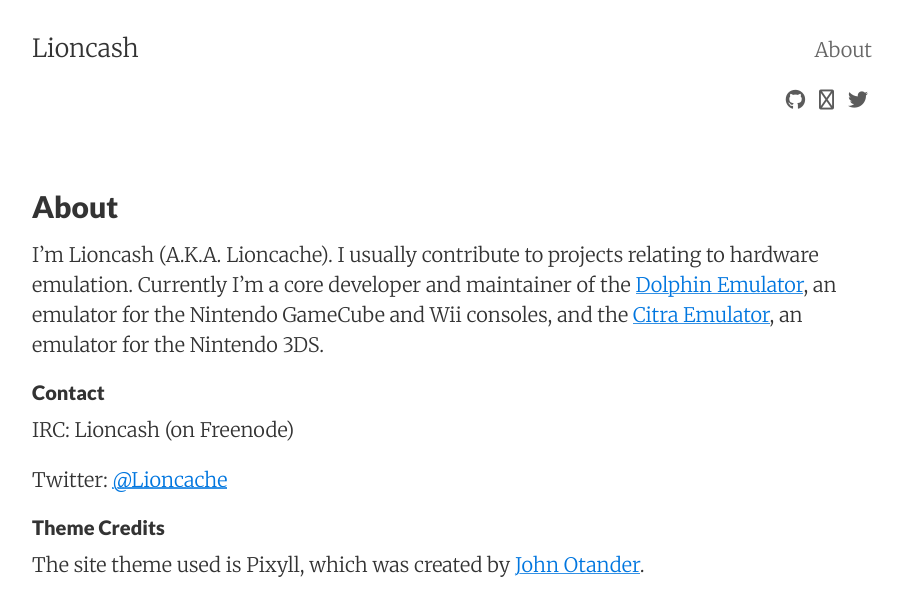
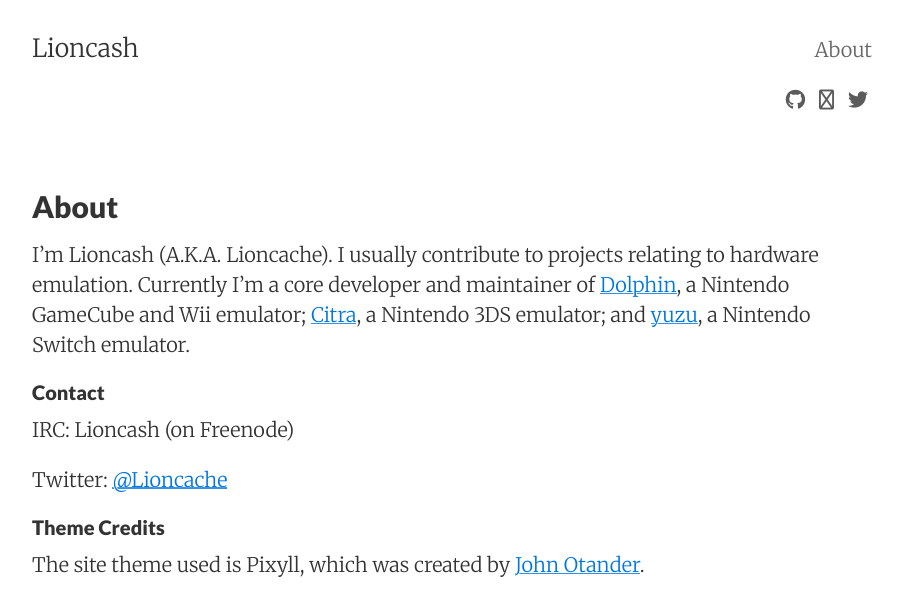
Before and after one commit to lioncash/lioncash.github.io, a Jekyll site: the page built from about.md, in a window 1280 px wide, cut to the strip 0-796 px from the top of the page. Shown: the top 616 px of the strip, without its empty margins (188-1090 px from the left). Built offline with Jekyll 4.4.1, drawn with Linux system fonts in a browser that asks for light colours; nearby versions of some CDN libraries.

Commit message:
about: Update information

```diff
--- a/about.md
+++ b/about.md
@@ -5,7 +5,7 @@
 tags: about
 ---
 
-I'm Lioncash (A.K.A. Lioncache). I usually contribute to projects relating to hardware emulation. Currently I'm a core developer and maintainer of the [Dolphin Emulator](https://dolphin-emu.org), an emulator for the Nintendo GameCube and Wii consoles, and the [Citra Emulator](https://citra-emu.org), an emulator for the Nintendo 3DS.
+I'm Lioncash (A.K.A. Lioncache). I usually contribute to projects relating to hardware emulation. Currently I'm a core developer and maintainer of [Dolphin](https://dolphin-emu.org), a Nintendo GameCube and Wii emulator; [Citra](https://citra-emu.org), a Nintendo 3DS emulator; and [yuzu](http://yuzu-emu.org), a Nintendo Switch emulator.
 
 #### Contact
 
```
